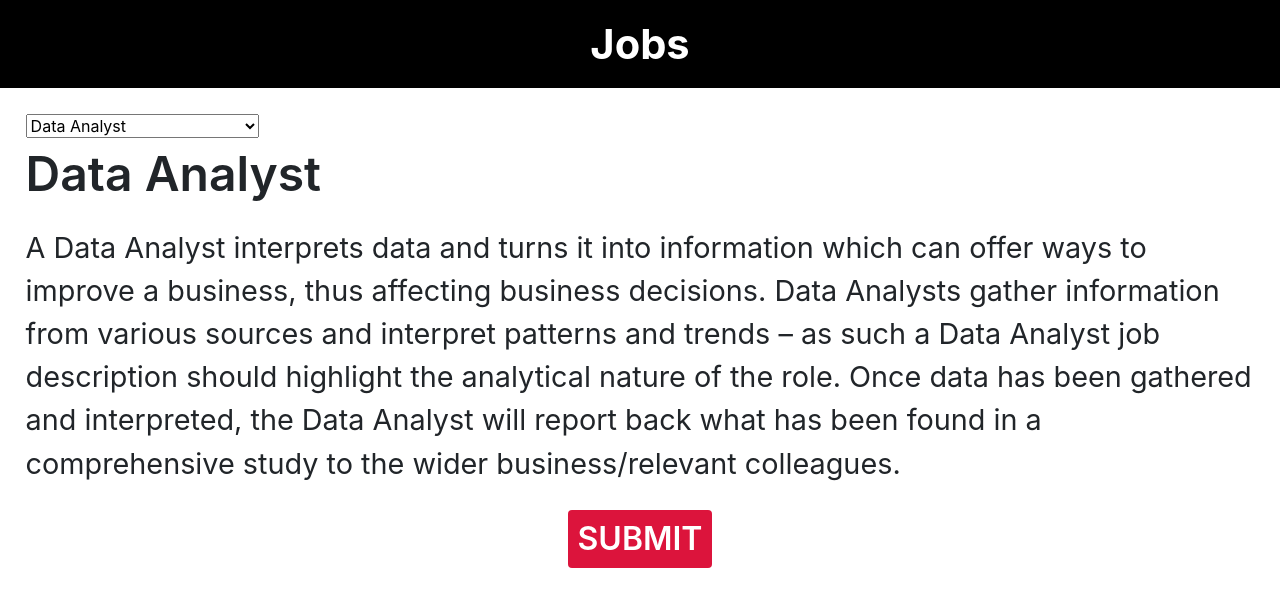
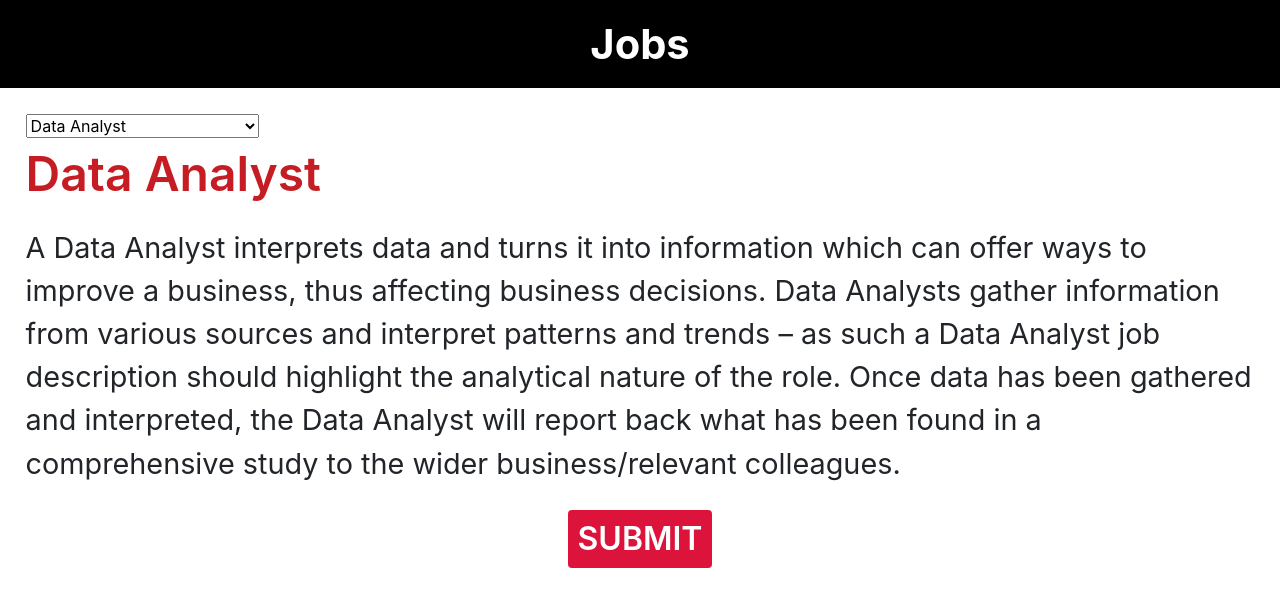
Before and after one commit to KambaleTushar/dream11_menu_prototype, a plain HTML site: page html/jobs.html in a window 1280 px wide. Drawn offline with nearby package versions, Linux system fonts and the light colour scheme.

Commit message:
changed color of job(data analyst, etc) heading for "jobs.html"

```diff
--- a/css/styles.css
+++ b/css/styles.css
@@ -318,6 +318,7 @@ ion-icon {
 
 
 .jobs-size-chart p:nth-child(1) {
+  color: #C51D23;
   font-size: 3rem;
   font-weight: 600;
 }
```
